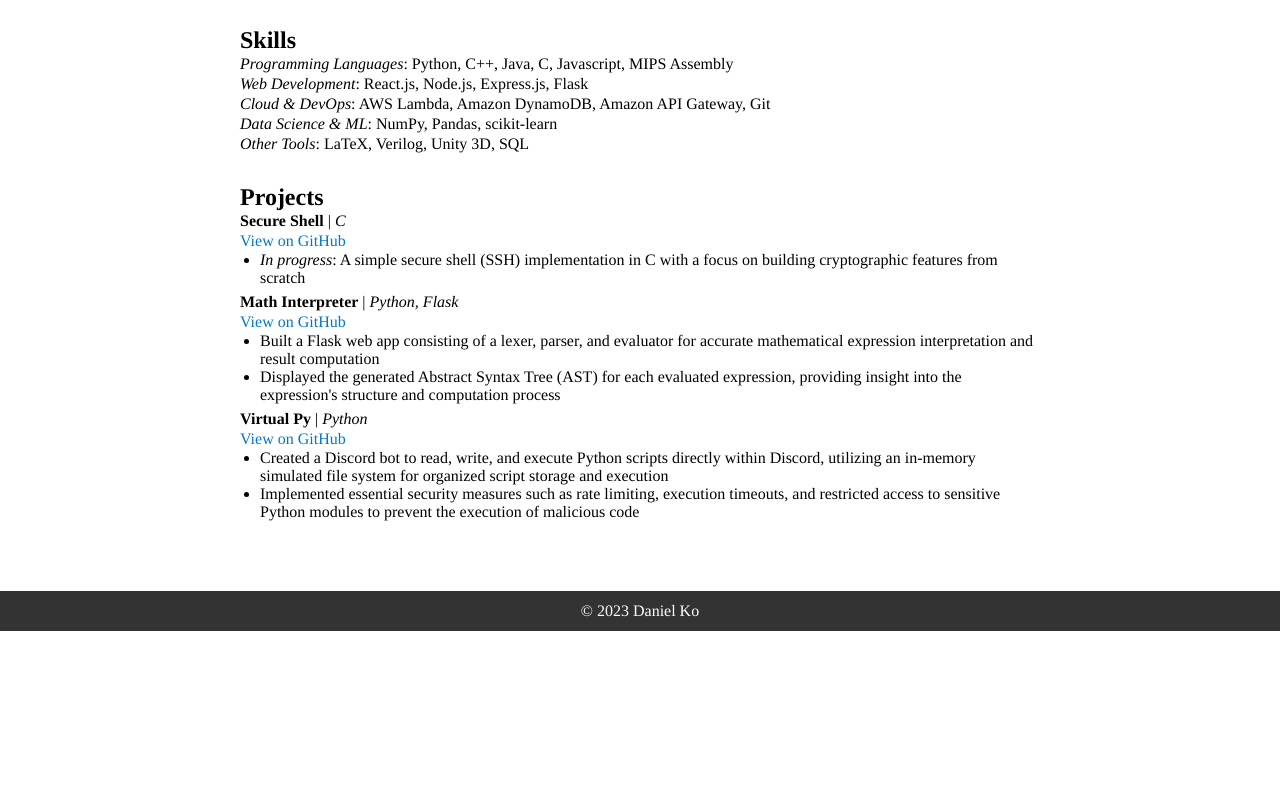
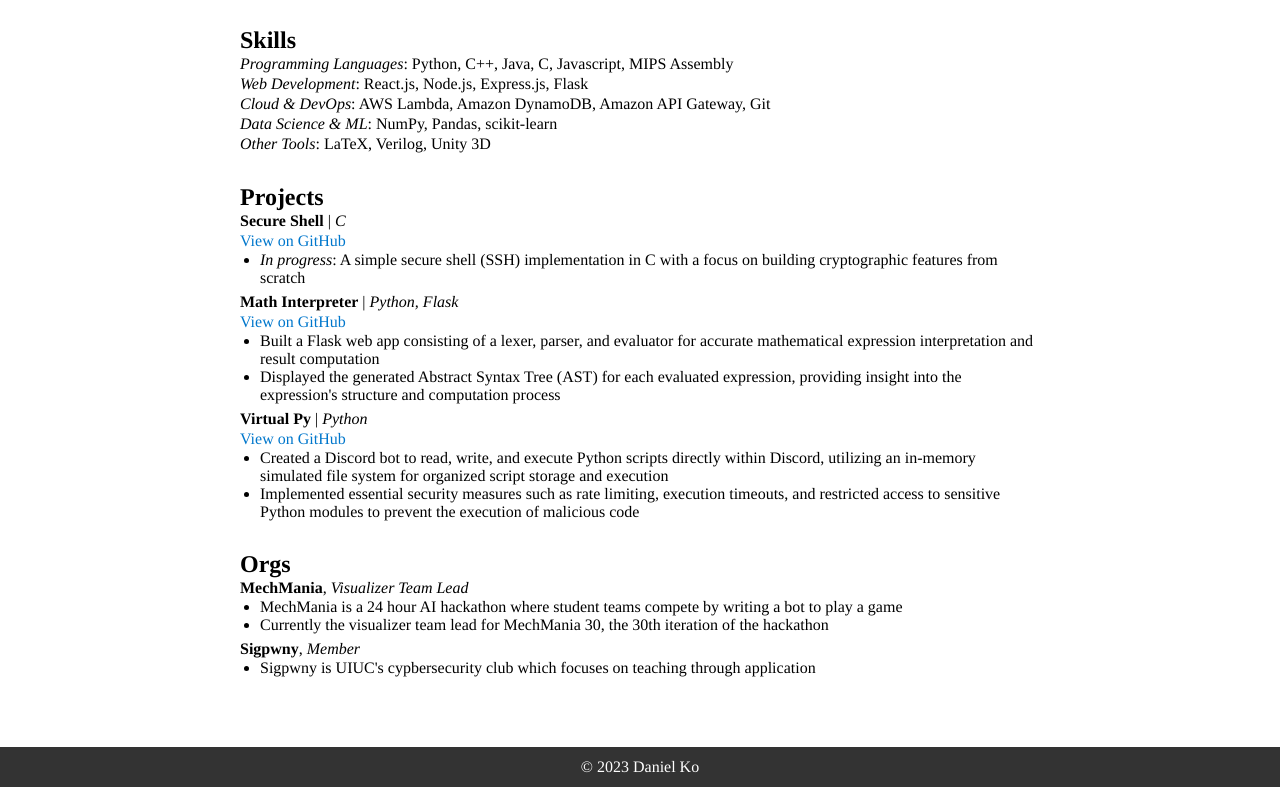
Before and after one commit to lawsus/lawsus.github.io, a plain HTML site: page index.html in a window 1280 px wide. Shown: the part 584-1371 px from the top of the page. Before the commit the page ends 1215 px from the top, so only its background shows below. Drawn offline with Linux system fonts and the light colour scheme.

Commit message:
Update index.html

```diff
--- a/index.html
+++ b/index.html
@@ -22,6 +22,7 @@
             <li><a href="#experience">Experience</a></li>
             <li><a href="#skills">Skills</a></li>
             <li><a href="#projects">Projects</a></li>
+            <li><a href="#rso">Orgs</a></li>
         </ul>
     </nav>
 
@@ -106,7 +107,7 @@
             <p><i>Web Development</i>: React.js, Node.js, Express.js, Flask</p>
             <p><i>Cloud & DevOps</i>: AWS Lambda, Amazon DynamoDB, Amazon API Gateway, Git</p>
             <p><i>Data Science & ML</i>: NumPy, Pandas, scikit-learn</p>
-            <p><i>Other Tools</i>: LaTeX, Verilog, Unity 3D, SQL</p>
+            <p><i>Other Tools</i>: LaTeX, Verilog, Unity 3D</p>
         </section>
 
         <section id="projects">
@@ -115,7 +116,8 @@
                 <p><b>Secure Shell</b> | <i>C</i></p>
                 <p class="project-link"><a href="https://github.com/lawsus/secure-shell">View on GitHub</a></p>
                 <ul>
-                    <li><i>In progress</i>: A simple secure shell (SSH) implementation in C with a focus on building cryptographic features from scratch</li>
+                    <li><i>In progress</i>: A simple secure shell (SSH) implementation in C with a focus on building
+                        cryptographic features from scratch</li>
                 </ul>
             </div>
             <div class="project-item">
@@ -139,6 +141,25 @@
                 </ul>
             </div>
         </section>
+
+        <section id="rsos">
+            <h2>Orgs</h2>
+            <div class="experience-item">
+                <p><b>MechMania</b>, <i>Visualizer Team Lead</i></p>
+                <ul>
+                    <li>MechMania is a 24 hour AI hackathon where student teams compete by writing a bot to play a game
+                    </li>
+                    <li>Currently the visualizer team lead for MechMania 30, the 30th iteration of the hackathon
+                    </li>
+                </ul>
+            </div>
+            <div class="experience-item">
+                <p><b>Sigpwny</b>, <i>Member</i></p>
+                <ul>
+                    <li>Sigpwny is UIUC's cypbersecurity club which focuses on teaching through application</li>
+                </ul>
+            </div>
+        </section>
     </main>
 
     <footer>
```
